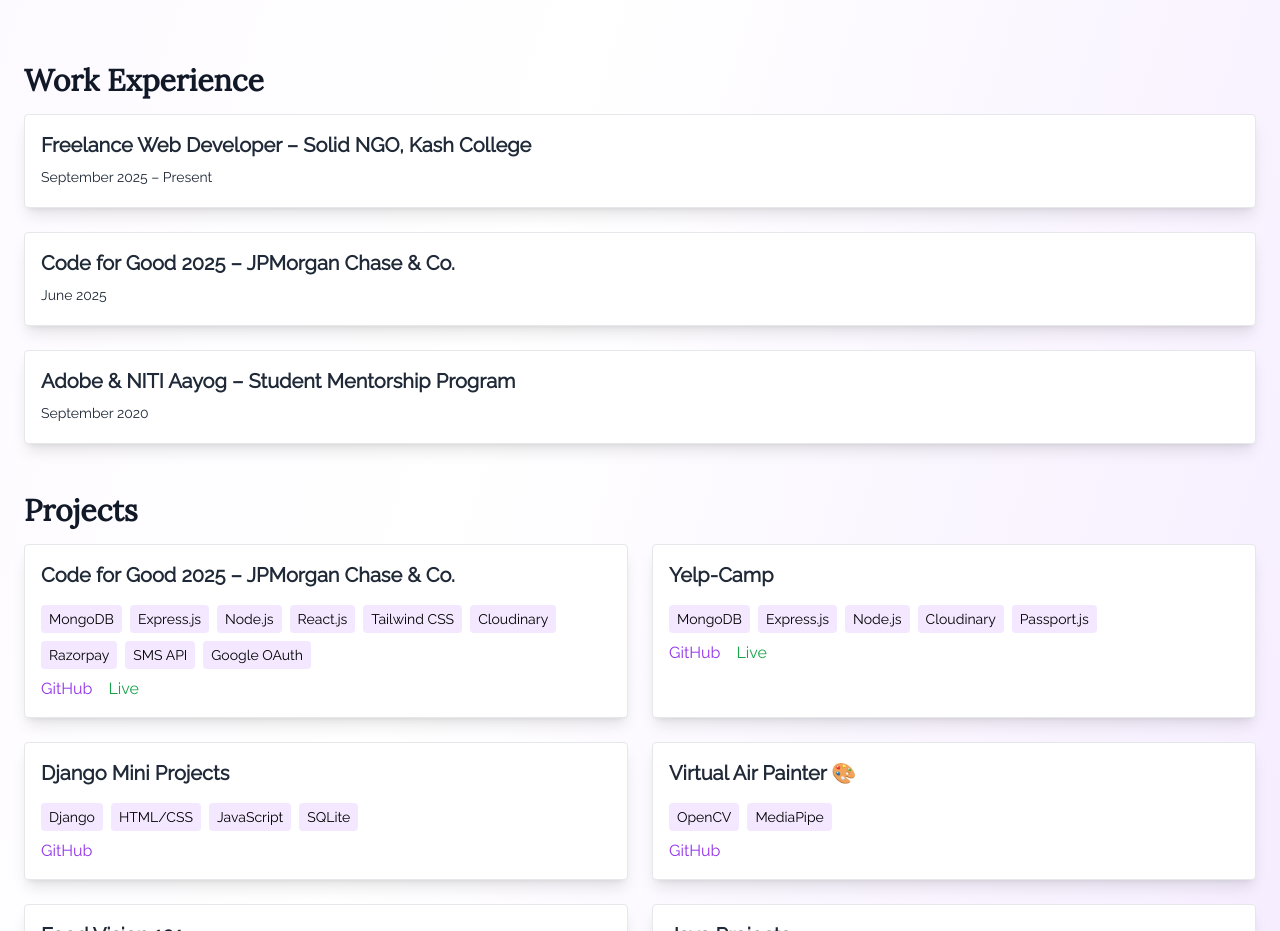
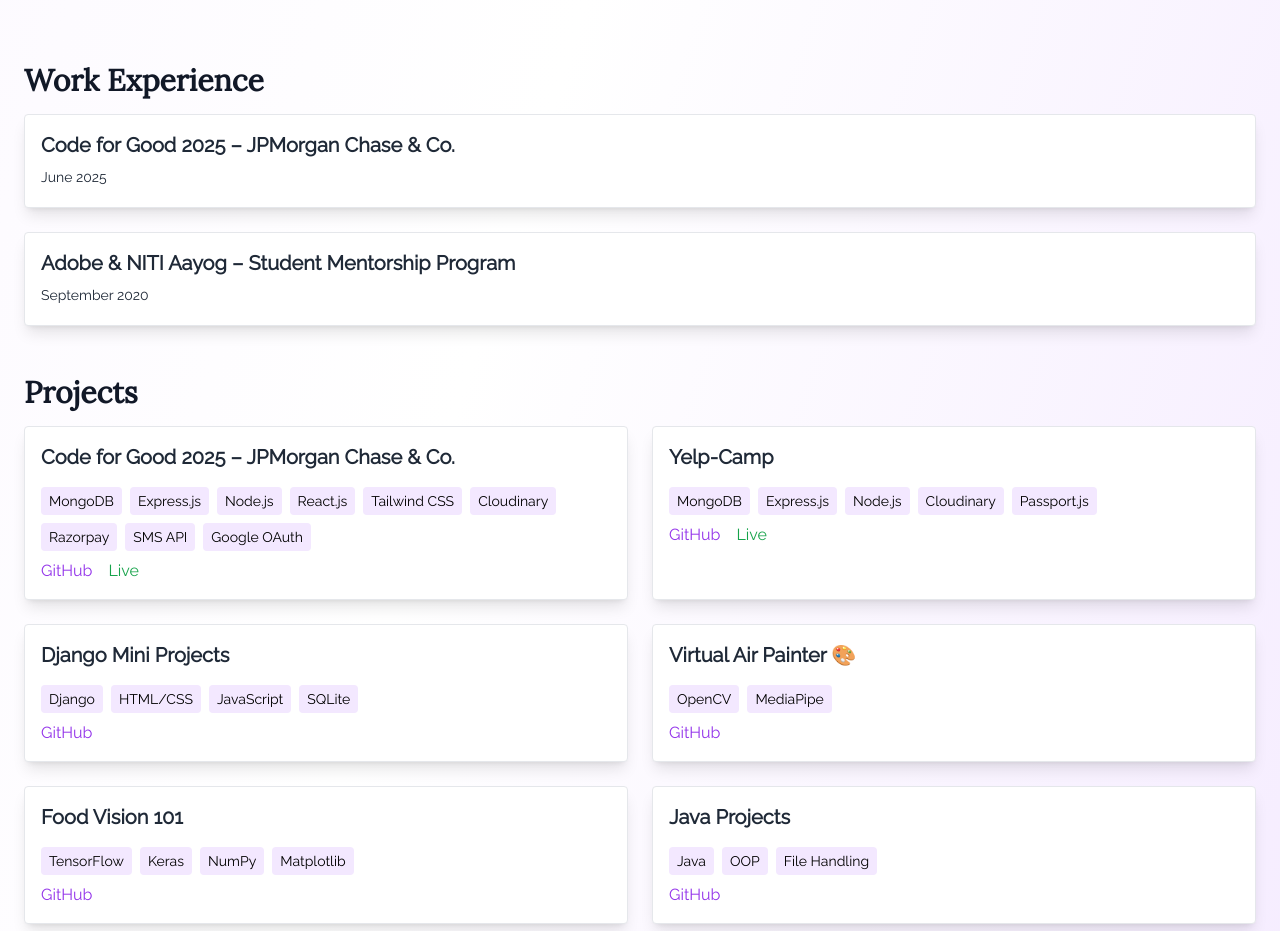
Before and after one commit to SubhankarA8415/Portfolio, a React (Vite) app in the folder portfolio/: page / in a window 1280 px wide. Shown: the part 2200-3131 px from the top of the page. Built offline with nearby package versions, Linux system fonts and the light colour scheme.

Commit message:
Comment out freelance web developer experience
Commented out a freelance web developer experience entry in the experience array.

```diff
--- a/portfolio/src/App.jsx
+++ b/portfolio/src/App.jsx
@@ -49,11 +49,11 @@
 ];
 
 const experience = [
-  {
-  title: "Freelance Web Developer – Solid NGO, Kash College",
-  duration: "September 2025 – Present",
-  desc: "Developing a production-ready MERN + EJS web app to digitize college and NGO operations. Implemented secure role-based authentication using JWT and HTTP-only cookies. Focused on enhancing data accessibility and resource management for college education in rural areas."
-  },
+  // {
+  // title: "Freelance Web Developer – Solid NGO, Kash College",
+  // duration: "September 2025 – Present",
+  // desc: "Developing a production-ready MERN + EJS web app to digitize college and NGO operations. Implemented secure role-based authentication using JWT and HTTP-only cookies. Focused on enhancing data accessibility and resource management for college education in rural areas."
+  // },
   {
   title: "Code for Good 2025 – JPMorgan Chase & Co.",
   duration: "June 2025",
```
